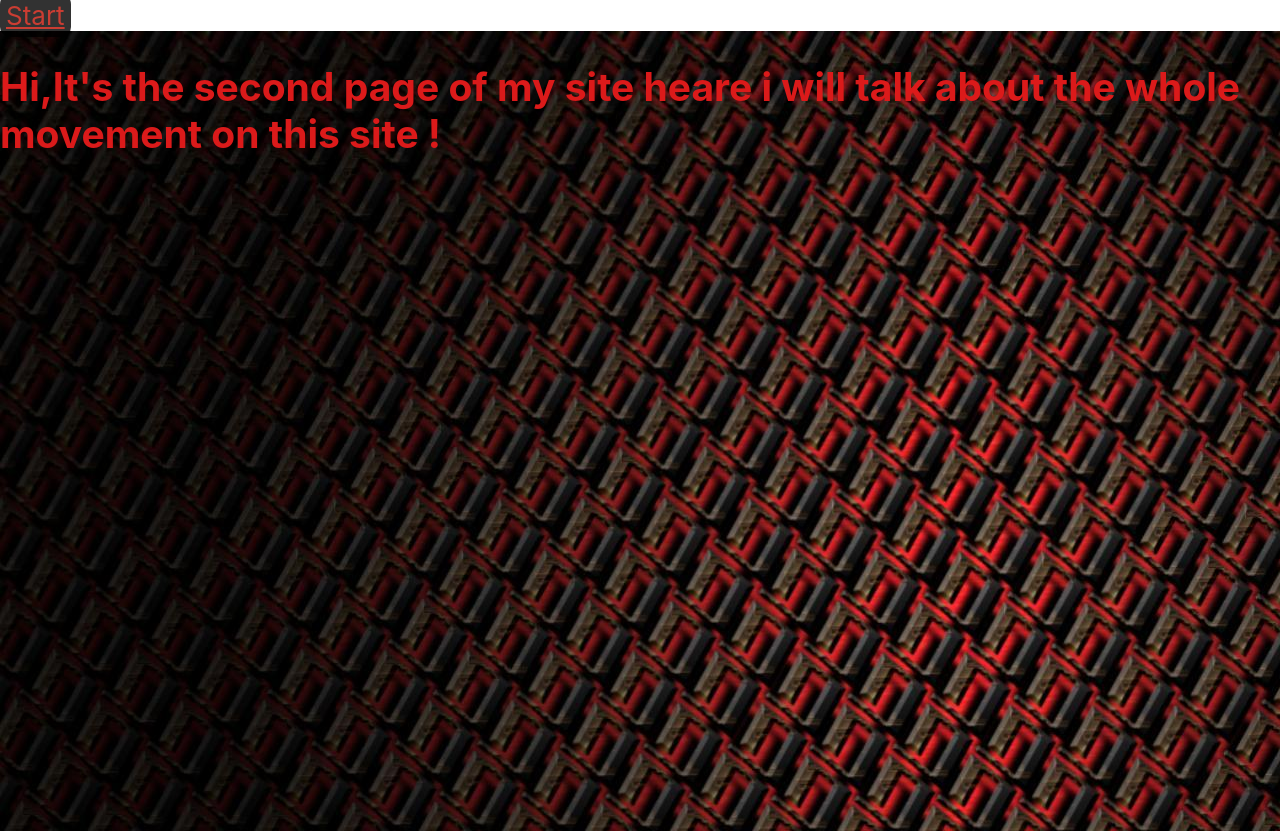
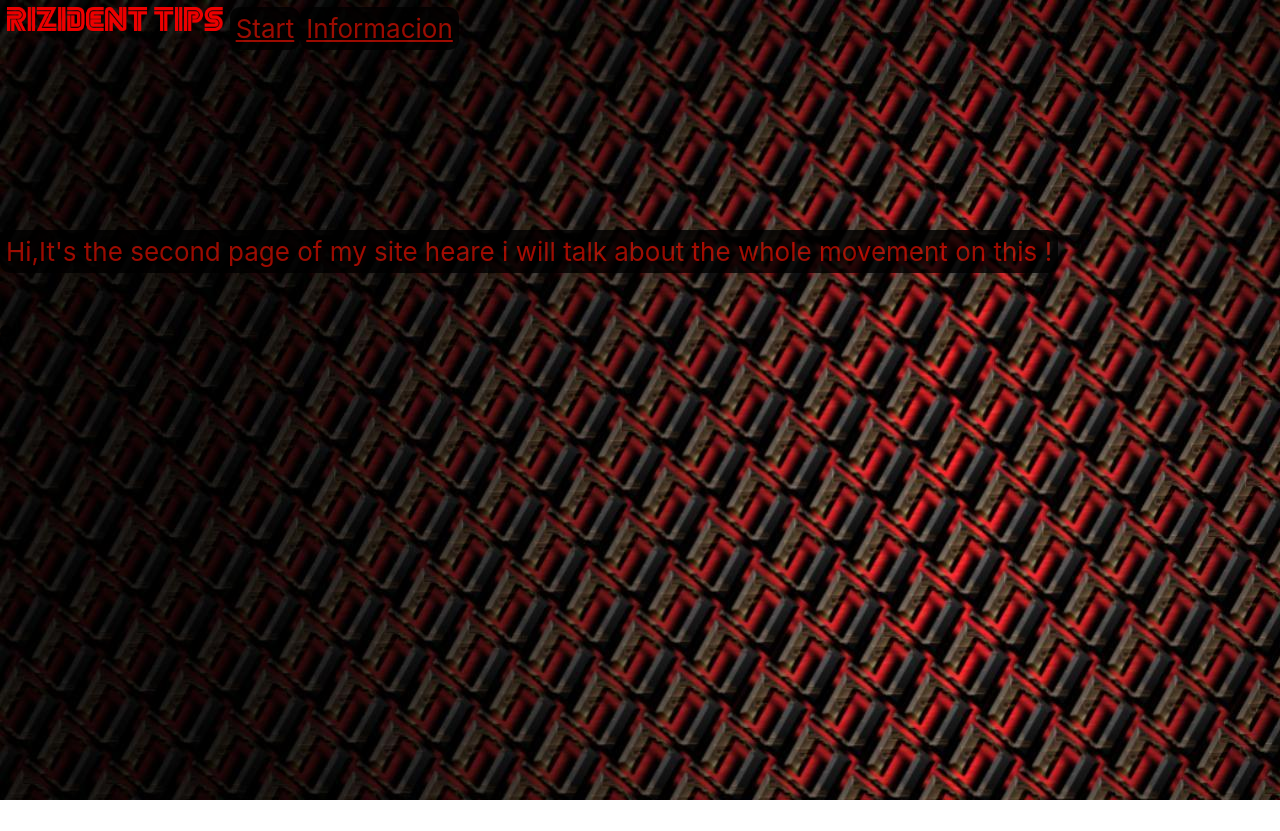
Before and after one commit to Rizident/rizident.github.io.old, a React (Create React App) app in the folder web/: page /info in a window 1280 px wide. After the commit the page ends 800 px from the top, so only its background shows below. Built offline with nearby package versions, Linux system fonts and the light colour scheme.

Commit message:
costomazing a second page

```diff
--- a/web/src/App.js
+++ b/web/src/App.js
@@ -2,6 +2,7 @@ import React from "react";
 import logo from './RizidentMeme.png';
 import './App.css';
 import { useState } from "react";
+import TopBar from "TopBar";
 
 function App() {
   // JavaScript
@@ -48,7 +49,7 @@ function App() {
   return (
     <div className="App">
       <header className="App-header">
-        <img src={logo} className="App-logo" alt="logo" />
+      <TopBar></TopBar>
         <div className="App-lang">
 
           <button onClick={changeLang}>{LanguageChange}</button>
@@ -82,17 +83,11 @@ function App() {
           <div className="App-info">
             <p className="App-text">
               {welcomeText2}
-              </p>
-              </div>
-              <div>
+            </p>
+          </div>
+          <div>
             <p>
-              <a
-            className="App-link"
-            href="/info"
-            rel="noopener noreferrer"
-          >
-           Informacion
-          </a>
+
             </p>
           </div>
 
--- a/web/src/Info.js
+++ b/web/src/Info.js
@@ -1,22 +1,35 @@
 import React from "react";
+import TopBar from "TopBar";
 export default function Info() {
   // HTML
-  return (<div>
+  return (<div className="App">
 
 
 
 
-    <a
-      className="App-link"
-      href="/"
-      rel="noopener noreferrer"
-    >
 
-Start
-    </a>
 
-    <div className="App-header"> <h2> Hi,It's the second page of my site heare i  will talk about the whole movement on this site !</h2>  </div>
 
-  </div>);
+
+    <header className="App-header">
+      <TopBar></TopBar>
+
+      <div className="App-content">
+      </div>
+
+
+      <p className="App-text"> Hi,It's the second page of my site heare i  will talk about the whole movement on this  !
+      </p>
+      <p className="App-text">
+
+
+      </p>
+    </header>
+  </div>)
+
+
+
+
   // END HTML
+
 }
--- /dev/null
+++ b/web/src/TopBar.js
@@ -0,0 +1,23 @@
+import React from "react";
+import logo from './RizidentMeme.png';
+export default  function TopBar() {
+ return (<div>
+     <img src={logo} className="App-logo" alt="logo"></img>
+  <a
+        className="App-link"
+        href="/"
+        rel="noopener noreferrer"
+      >
+        Start
+      </a>
+      <a
+                className="App-link"
+                href="/info"
+                rel="noopener noreferrer"
+              >
+                Informacion
+              </a>
+
+
+        </div>)
+}
```
